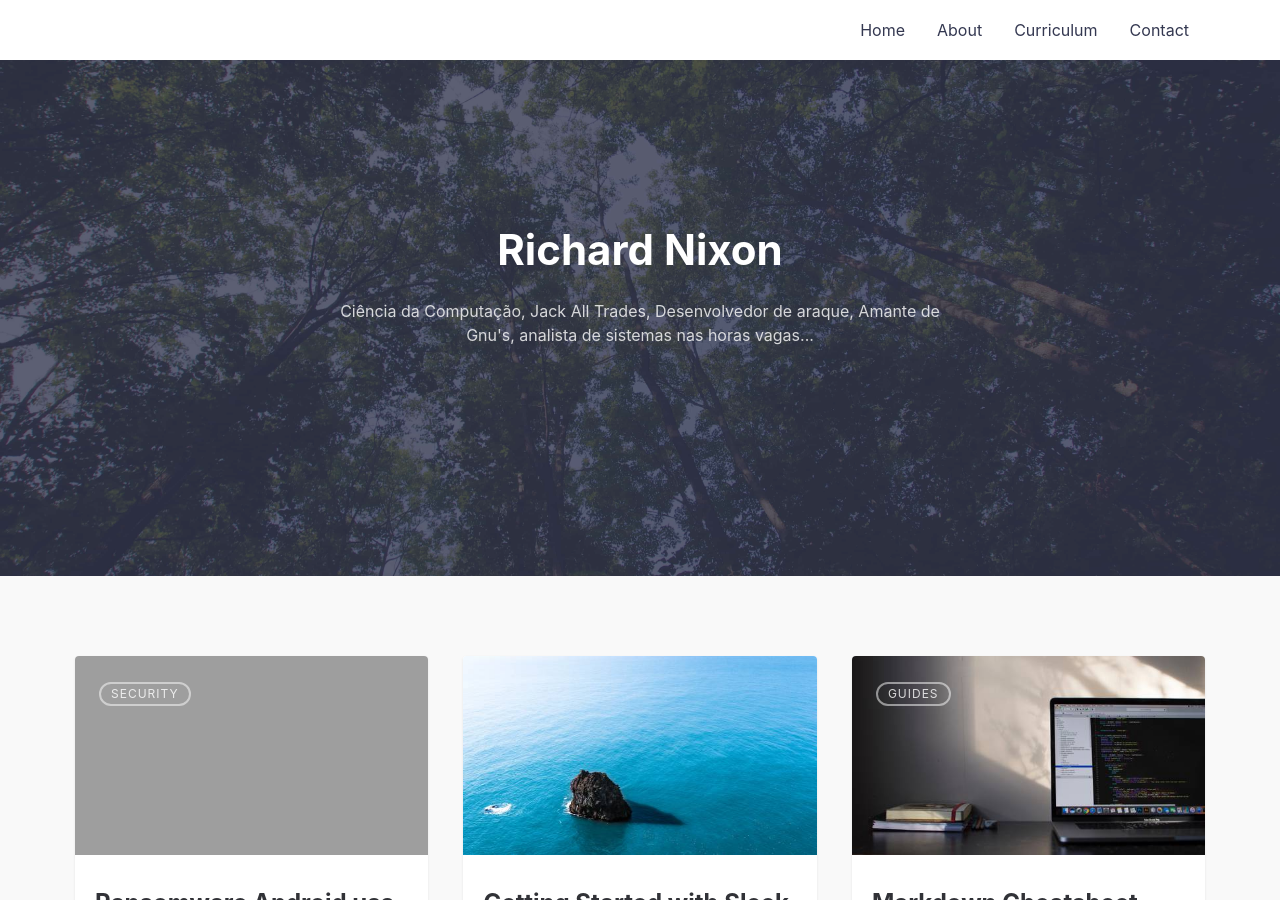
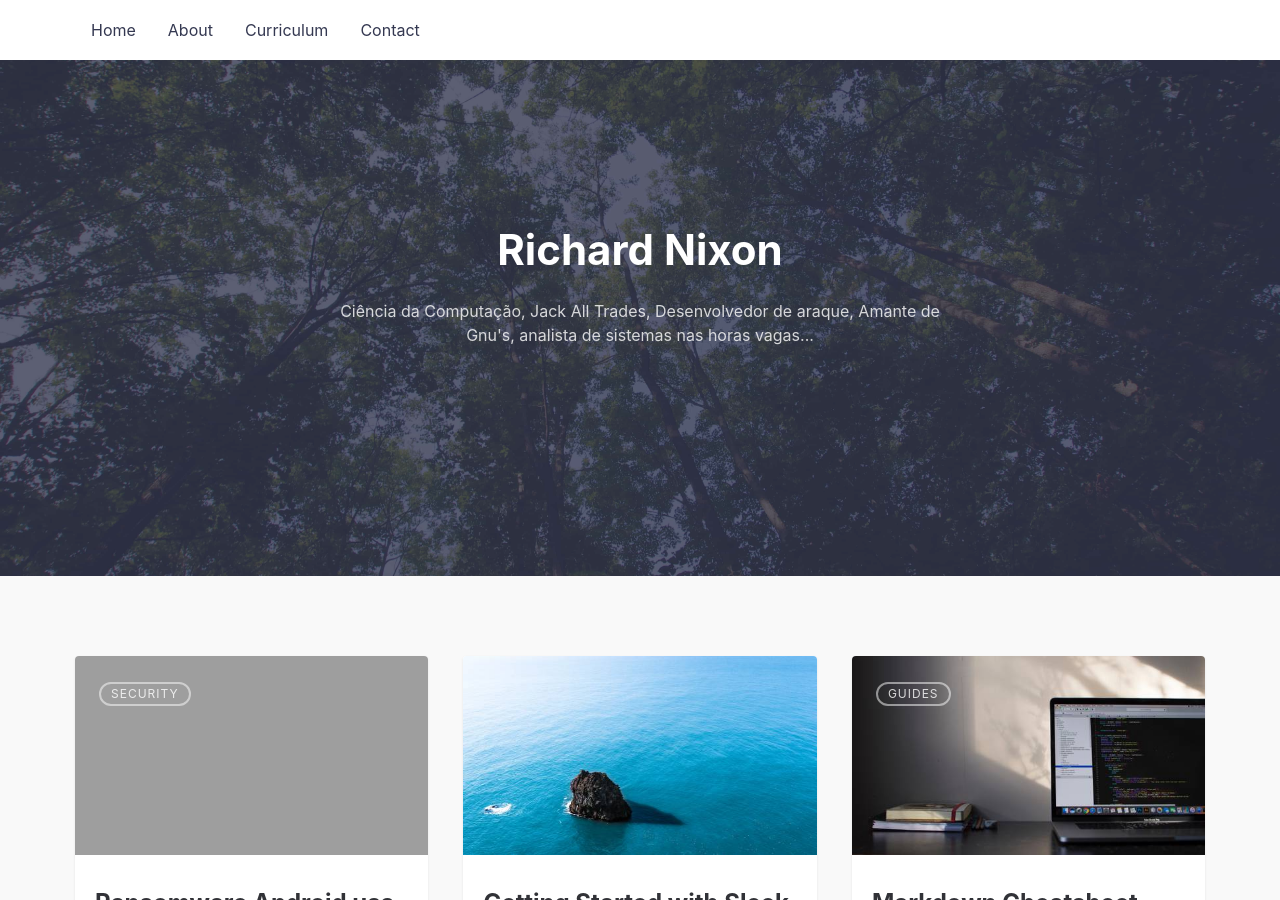
Before and after one commit to richardnixonafj/richardnixonafj.github.io.old, a Jekyll site: the page built from index.md, in a window 1280 px wide and 900 px high. Built offline with Jekyll 4.4.1, drawn with Linux system fonts in a browser that asks for light colours.

Commit message:
Update header.html

```diff
--- a/_includes/header.html
+++ b/_includes/header.html
@@ -1,9 +1,7 @@
 <header class="header" itemscope itemtype="http://schema.org/SiteNavigationElement" aria-label="Main navigation">
   <div class="container">
     <div class="header__inner">
-      <a class="header__logo" href="{{ '/' | relative_url }}">
-       </a>
-      <nav class="header__links">
+       <nav class="header__links">
         <div class="container header__links-wrapper">
           {% for item in site.navigation %}
             <a class="header__link" href="{{ item.link | relative_url }}" itemprop="url">
```
